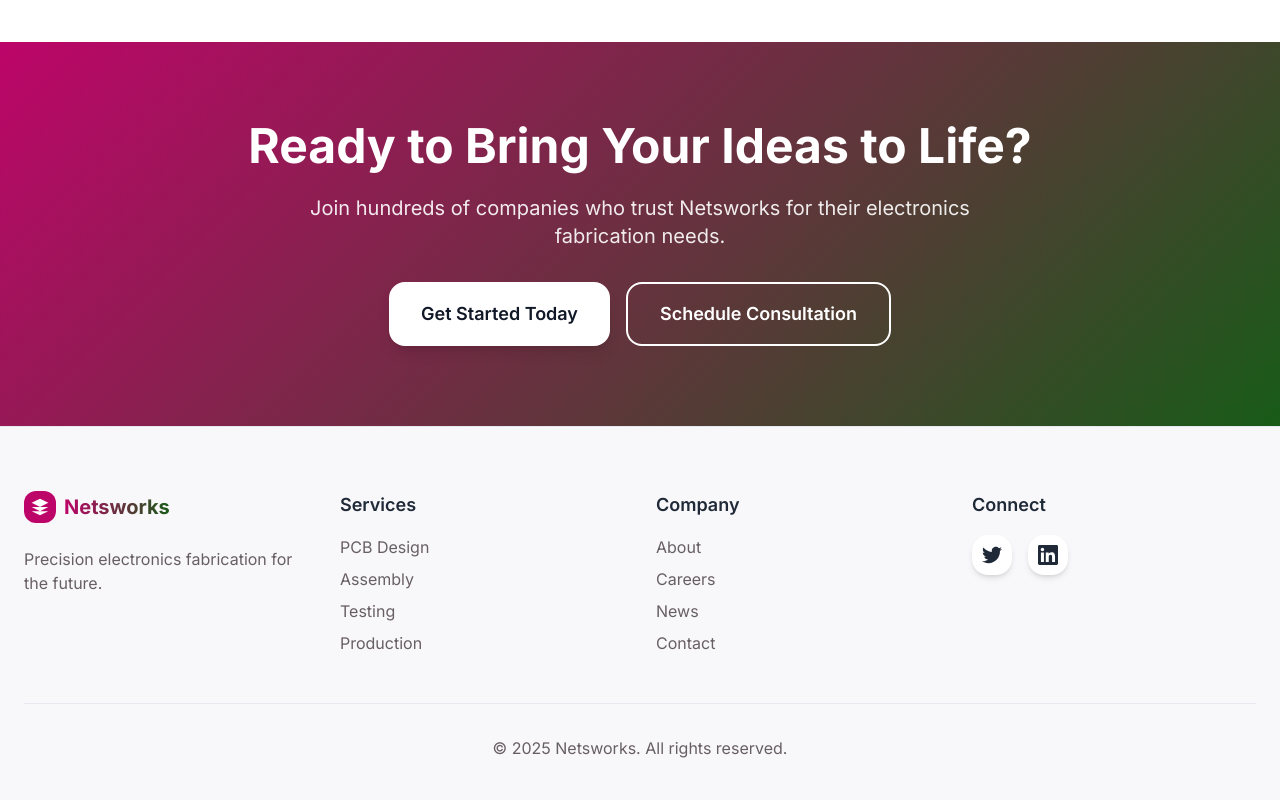
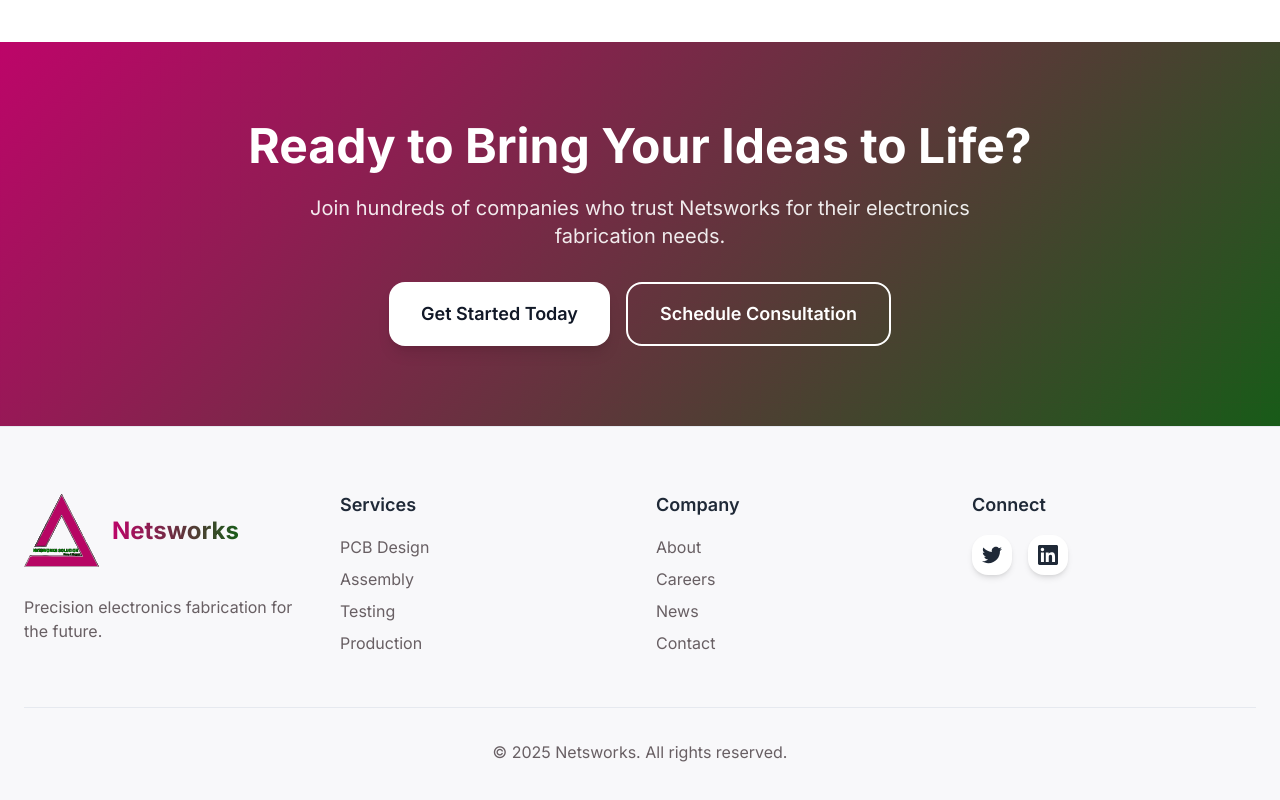
Before and after one commit to Zarathustra09/NetsworksTailwind, a plain HTML site: page index.html in a window 1280 px wide. Shown: the part 5667-6467 px from the top of the page. Drawn offline with nearby package versions, Linux system fonts and the light colour scheme.

Commit message:
Update Netsworks client showcase with logo and enhanced branding

```diff
--- a/index.html
+++ b/index.html
@@ -791,12 +791,10 @@
     <div class="grid md:grid-cols-4 gap-8">
       <div>
         <div class="flex items-center space-x-2 mb-6">
-          <div class="w-8 h-8 bg-primary rounded-xl flex items-center justify-center">
-            <svg class="w-5 h-5" fill="white" viewBox="0 0 24 24">
-              <path d="M12 2L2 7l10 5 10-5-10-5zM2 17l10 5 10-5M2 12l10 5 10-5"/>
-            </svg>
+          <div class="flex items-center space-x-2">
+            <img src="NETWORKS COMPANY PROFILE/logo.svg" alt="Netsworks Logo" class="w-20 h-20" />
+            <span class="text-2xl font-bold bg-gradient-to-r from-primary to-success bg-clip-text text-transparent">Netsworks</span>
           </div>
-          <span class="text-xl font-bold bg-gradient-to-r from-primary to-success bg-clip-text text-transparent">Netsworks</span>
         </div>
         <p class="text-accent dark:text-gray-300 mb-4">Precision electronics fabrication for the future.</p>
       </div>
```
